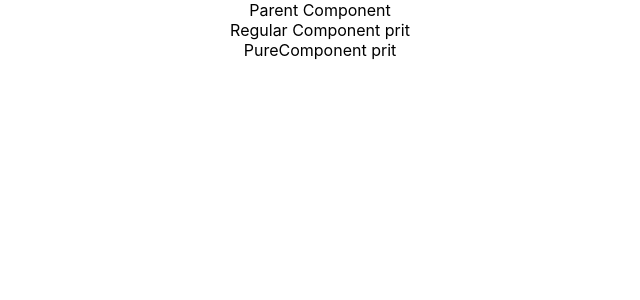
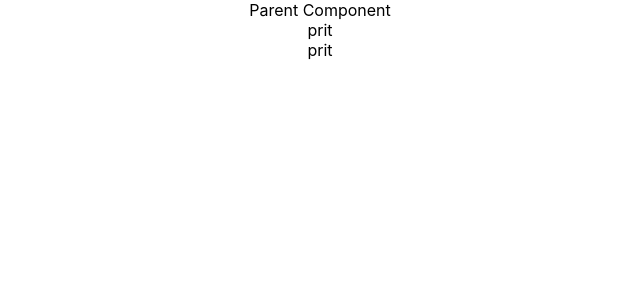
Before and after one commit to pritsakhvala/ReactJS-Course, a React (Create React App) app: page / in a window 1280 px wide. Shown: the top 300 px of the page, without its empty margins (320-960 px from the left). Built offline with nearby package versions, Linux system fonts and the light colour scheme.

Commit message:
React.memo() component learn

```diff
--- /dev/null
+++ b/src/Components/MemoComp.js
@@ -0,0 +1,8 @@
+import React from "react";
+
+function MemoComp({ name }) {
+  console.log("Rendering memeo component");
+  return <div>{name}</div>;
+}
+
+export default React.memo(MemoComp);
--- a/src/Components/ParentComp.js
+++ b/src/Components/ParentComp.js
@@ -1,6 +1,5 @@
 import React, { Component, PureComponent } from "react";
-import RegComp from "./RegComp";
-import PureComp from "./PureComp";
+import MemoComp from "./MemoComp";
 
 class ParentComp extends PureComponent {
   constructor(props) {
@@ -23,8 +22,8 @@ class ParentComp extends PureComponent {
     return (
       <div>
         Parent Component
-        <RegComp name={this.state.name}></RegComp>
-        <PureComp name={this.state.name}></PureComp>
+        <MemoComp name={this.state.name} />
+        <MemoComp name={this.state.name} />
       </div>
     );
   }
```
